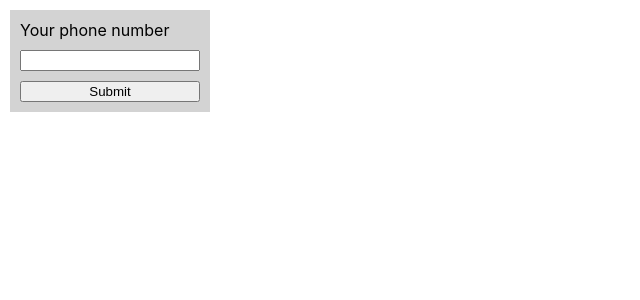
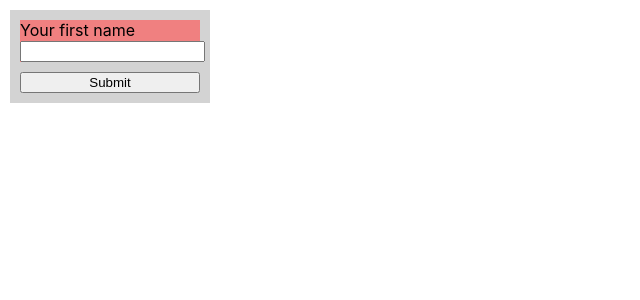
Before and after one commit to Urszuja/Carma.Restaurant.Project.Typescript.NextJS, a Next.js app in the folder carma-app/: page /order/final in a window 1280 px wide. Shown: the top 300 px of the page, without its empty margins (0-640 px from the left). Built offline with nearby package versions, Linux system fonts and the light colour scheme.

Commit message:
FormInput completed

```diff
--- a/carma-app/components/Form/Form.tsx
+++ b/carma-app/components/Form/Form.tsx
@@ -14,6 +14,7 @@ export default function Form() {
     register,
     formState: { errors },
     handleSubmit,
+    control,
   } = useForm<IFormInputs>({
     criteriaMode: "all",
   });
@@ -30,35 +31,24 @@ export default function Form() {
 
   return (
     <StyledForm onSubmit={handleSubmit(onSubmit)}>
-      {/* first name input */}
-      <label>Your phone number</label>
-      <input
-        {...register("phoneNumber", {
+      <FormInput
+        control={control}
+        name="firstName"
+        label="first name"
+        errors={errors}
+        rules={{
           required: "This input is required.",
           pattern: {
-            value: /\d+/,
-            message: "This input is number only.",
+            value: /^[A-Za-z]+$/i,
+            message: "This input is for name only.",
           },
           maxLength: {
             value: 10,
             message: "This input exceed maxLength.",
           },
-        })}
-      />
-      <ErrorMessage
-        errors={errors}
-        name="phoneNumber"
-        render={({ messages }) => {
-          console.log("messages", messages);
-          return messages
-            ? Object.entries(messages).map(([type, message]) => (
-                <p key={type}>{message}</p>
-              ))
-            : null;
         }}
       />
-
-      <input type="submit" />
+      <button type="submit">Submit</button>
     </StyledForm>
   );
 }
--- a/carma-app/components/commons/input/FormInput.tsx
+++ b/carma-app/components/commons/input/FormInput.tsx
@@ -1,34 +1,37 @@
 import React from "react";
 import { ErrorMessage } from "@hookform/error-message";
 import StyledFormInput from "../../styles/FormInput.styled";
+import { Controller } from "react-hook-form";
 
 export interface IFormInput {
   name: string;
-  register: any;
+  control: any;
   errors: any;
+  label: string;
+  rules?: {};
 }
 
-function FormInput({ name, register, errors }: IFormInput) {
+function FormInput({ name, control, rules, errors, label }: IFormInput) {
   let pattern: RegExp;
 
   return (
-    <div>
-      <StyledFormInput type="text" />
+    <StyledFormInput>
       {/* first name input */}
-      <label>Your {name}</label>
-      <input
-        {...register("firstName", {
-          required: "This input is required.",
-          pattern: {
-            value: /^[A-Za-z]+$/i,
-            message: "This input is for name only.",
-          },
-          maxLength: {
-            value: 10,
-            message: "This input exceed maxLength.",
-          },
-        })}
+
+      <label>Your {label}</label>
+      <Controller
+        control={control}
+        name={name}
+        rules={rules ?? {}}
+        render={({ field }) => (
+          <input
+            value={field.value}
+            onChange={field.onChange}
+            onBlur={field.onBlur}
+          />
+        )}
       />
+
       <ErrorMessage
         errors={errors}
         name="firstName"
@@ -41,7 +44,7 @@ function FormInput({ name, register, errors }: IFormInput) {
             : null;
         }}
       />
-    </div>
+    </StyledFormInput>
   );
 }
 
--- a/carma-app/components/styles/FormInput.styled.ts
+++ b/carma-app/components/styles/FormInput.styled.ts
@@ -1,6 +1,6 @@
 import styled from "styled-components";
 
-const StyledFormInput = styled.input`
+const StyledFormInput = styled.div`
   background-color: lightcoral;
 `;
 
```
Also changed, not shown: carma-app/components/DataStoreContext.tsx (+19 -14 lines).
